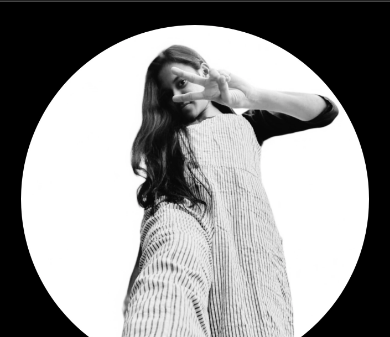
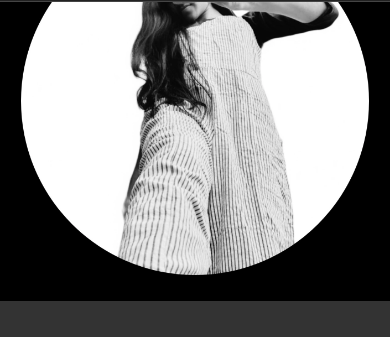
Before and after one commit to Harini434/Github, a plain HTML site: page index.html in a window 390 px wide. Shown: the part 99-436 px from the top of the page. Drawn offline with nearby package versions, Linux system fonts and the light colour scheme.

Commit message:
css file modified

```diff
--- a/assets/css/style.css
+++ b/assets/css/style.css
@@ -661,9 +661,6 @@
     .hero-content .name {
       font-size: 40px;
     }
-    .hero{
-      margin-top:25%;
-    }
 
     .grid-item .item {
       flex-direction: column;
```
